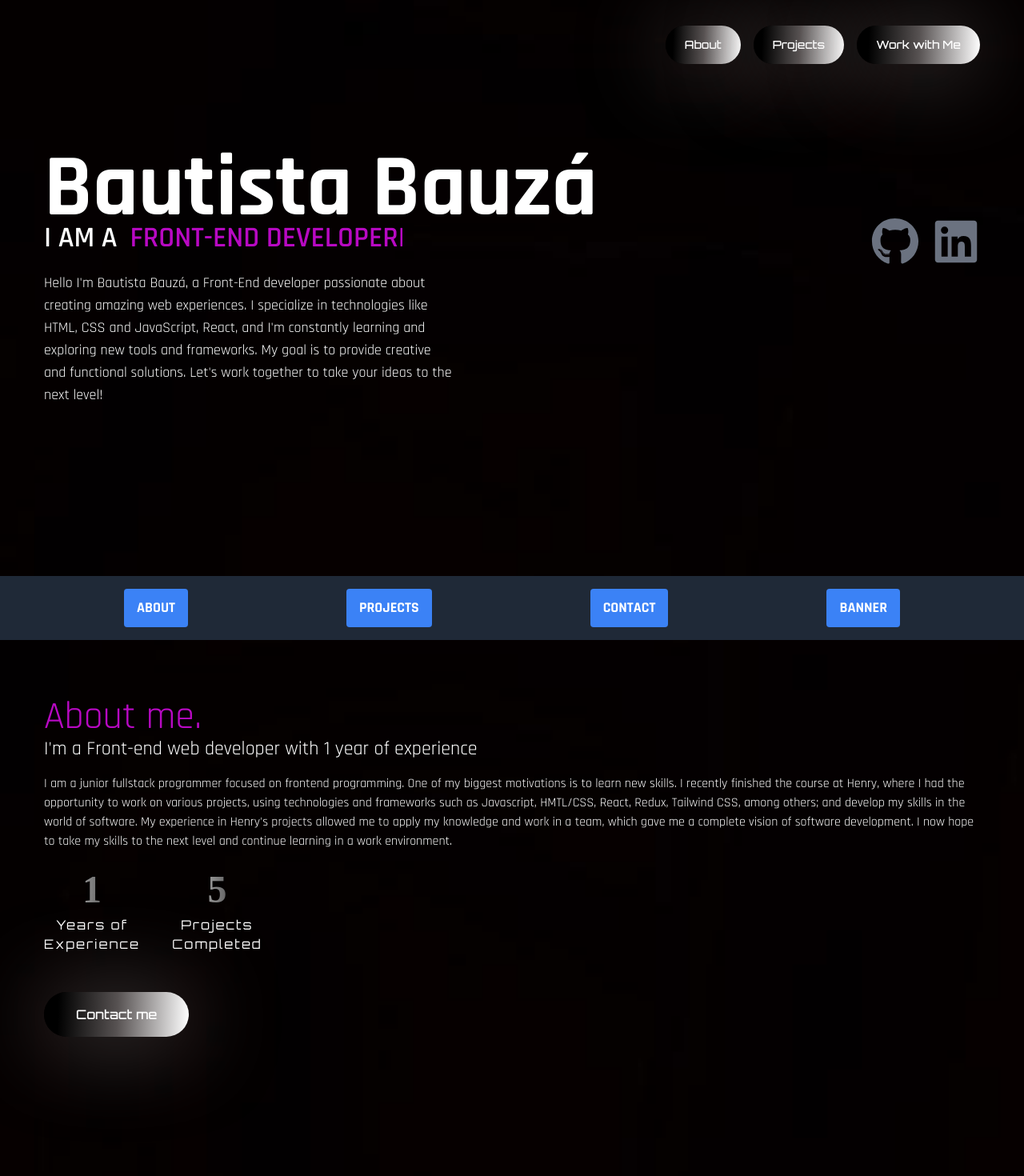
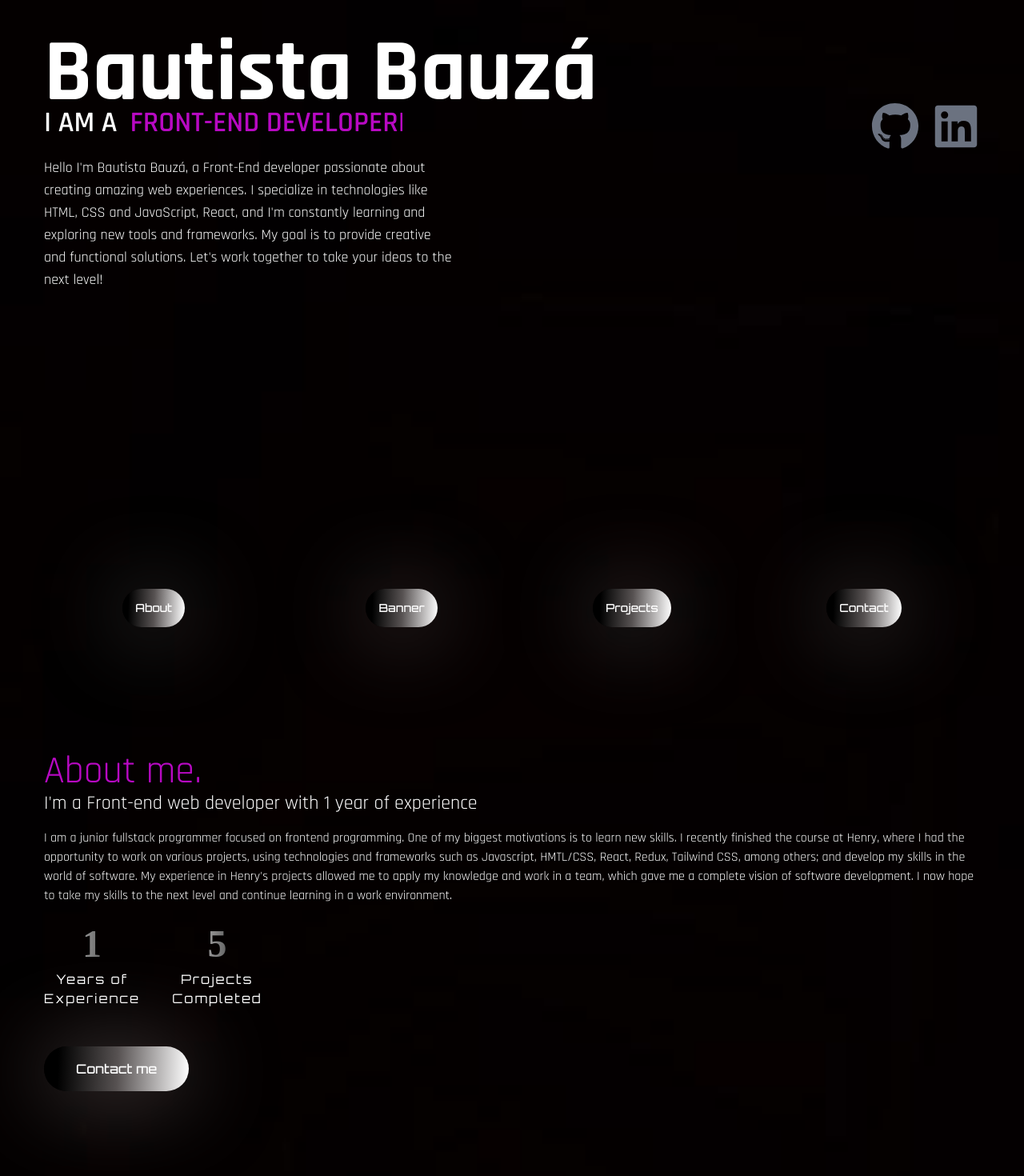
Before and after one commit to bautistax/PORTFOLIO, a React (Create React App) app: page / in a window 1280 px wide. Shown: the top 1470 px of the page at 80% size. Built offline with nearby package versions, Linux system fonts and the light colour scheme; the HTML template or start-up script is replaced by a standard one; a web font is replaced by a local one.

Commit message:
UI design

```diff
--- a/src/App.js
+++ b/src/App.js
@@ -1,7 +1,7 @@
 import React from 'react';
 // components
 import Banner from './components/Banner';
-import Header from './components/Header';
+// import Header from './components/Header';
 import About from './components/About';
 import Contact from './components/Contact';
 import AllProyects from './components/Allproyects';
@@ -10,7 +10,7 @@ import Footer from './components/Footer';
 const App = () => {
   return (
     <div className='bg-site2 bg-no-repeat bg-cover overflow-hidden'>
-      <Header />
+      {/* <Header /> */}
       <Banner />
       <About />
       <AllProyects />
--- a/src/components/About.js
+++ b/src/components/About.js
@@ -10,7 +10,8 @@ const About = () => {
     threshold: 0.5,
   });
   return (
-      <div id="about" className="container mx-auto"  ref={ref}>
+    <section id="about" className="h-screen">
+      <div className="container mx-auto" ref={ref}>
         <div className="flex flex-col gap-y-10 lg:flex-row lg:items-center lg:gap-x-20 lg:gap-y-0 h-screen">
           {/* text */}
           <motion.div
@@ -65,6 +66,7 @@ const About = () => {
           </motion.div>
         </div>
       </div>
+    </section>
   );
 };
 
--- a/src/components/Allproyects.js
+++ b/src/components/Allproyects.js
@@ -102,7 +102,8 @@ const AllProyects = () => {
   };
 
   return (
-      <div id="proyects" className="container mx-auto mt-32 mb-44 lg:px-4 lg:mx-14">
+    <section id="projects" className="h-screen">
+      <div className="container mx-auto mt-32 mb-44 lg:px-4 lg:mx-14">
         <div className="lg:flex-1 lg:ml-auto">
           <h2 className="text-4xl lg:text-5xl leading-tight text-accent mb-6 lg:mb-14">
             All&nbsp;&nbsp;Proyects
@@ -116,6 +117,7 @@ const AllProyects = () => {
           </div>
         </div>
       </div>
+    </section>
   );
 };
 
--- a/src/components/Banner.js
+++ b/src/components/Banner.js
@@ -1,70 +1,81 @@
-import React from 'react';
-import { TypeAnimation } from 'react-type-animation';
-import { motion } from 'framer-motion';
-import { FaGithub, FaLinkedin } from 'react-icons/fa';
-import { fadeIn } from '../variants';
+import React from "react";
+import { TypeAnimation } from "react-type-animation";
+import { motion } from "framer-motion";
+import { FaGithub, FaLinkedin } from "react-icons/fa";
+import { fadeIn } from "../variants";
 
 const Banner = () => {
   return (
-      <div id='banner' className="container mx-auto mb-8 lg:mb-64">
-        <div className='flex flex-col gap-y-8 lg:flex-row lg:items-center lg:gap-x-12'>
+    <section id="banner" className="h-screen">
+      <div className="container mx-auto mb-8 mt-12 lg:mb-64">
+        <div className="flex flex-col gap-y-8 lg:flex-row lg:items-center lg:gap-x-12">
           {/* text */}
-          <div className='flex-1 text-center lg:text-left'>
+          <div className="flex-1 text-center lg:text-left">
             <motion.h1
-              variants={fadeIn('up', 0.3)}
-              initial='hidden'
-              whileInView={'show'}
+              variants={fadeIn("up", 0.3)}
+              initial="hidden"
+              whileInView={"show"}
               viewport={{ once: false, amount: 0.7 }}
-              className='text-[10vw] lg:text-[110px] font-bold leading-[0.8]'
+              className="text-[10vw] lg:text-[110px] font-bold leading-[0.8]"
             >
               Bautista <span>Bauzá</span>
             </motion.h1>
             <motion.div
-              variants={fadeIn('up', 0.4)}
-              initial='hidden'
-              whileInView={'show'}
+              variants={fadeIn("up", 0.4)}
+              initial="hidden"
+              whileInView={"show"}
               viewport={{ once: false, amount: 0.7 }}
-              className='mb-4 lg:mb-6 text-[7vw] lg:text-[36px] font-secondary font-semibold uppercase leading-[1]'
+              className="mb-4 lg:mb-6 text-[7vw] lg:text-[36px] font-secondary font-semibold uppercase leading-[1]"
             >
-              <span className='text-white mr-4'>I am a</span>
+              <span className="text-white mr-4">I am a</span>
               <TypeAnimation
-                sequence={['Front-End Developer', 2000]}
+                sequence={["Front-End Developer", 2000]}
                 speed={1}
-                className='text-accent'
-                wrapper='span'
+                className="text-accent"
+                wrapper="span"
                 repeat={Infinity}
               />
             </motion.div>
             <motion.p
-              variants={fadeIn('up', 0.5)}
-              initial='hidden'
-              whileInView={'show'}
+              variants={fadeIn("up", 0.5)}
+              initial="hidden"
+              whileInView={"show"}
               viewport={{ once: false, amount: 0.7 }}
-              className='mb-4 text-sm lg:text-lg max-w-lg mx-auto lg:mx-0'
+              className="mb-4 text-sm lg:text-lg max-w-lg mx-auto lg:mx-0"
             >
-              Hello I'm Bautista Bauzá, a Front-End developer passionate about creating amazing web experiences. I specialize in technologies like HTML, CSS and JavaScript, React, and I'm constantly learning and exploring new tools and frameworks. My goal is to provide creative and functional solutions. Let's work together to take your ideas to the next level!
+              Hello I'm Bautista Bauzá, a Front-End developer passionate about
+              creating amazing web experiences. I specialize in technologies
+              like HTML, CSS and JavaScript, React, and I'm constantly learning
+              and exploring new tools and frameworks. My goal is to provide
+              creative and functional solutions. Let's work together to take
+              your ideas to the next level!
             </motion.p>
           </div>
           {/* socials */}
           <motion.div
-            variants={fadeIn('up', 0.7)}
-            initial='hidden'
-            whileInView={'show'}
+            variants={fadeIn("up", 0.7)}
+            initial="hidden"
+            whileInView={"show"}
             viewport={{ once: false, amount: 0.7 }}
-            className='flex text-[2vw] gap-x-4 max-w-max mx-auto mt-8 mb-36 lg:mx-0'
+            className="flex text-[2vw] gap-x-4 max-w-max mx-auto mt-8 mb-36 lg:mx-0"
           >
-            <a href='https://github.com/bautistax' className='text-gray-500 hover:text-white'>
-              <FaGithub className='text-4xl lg:text-6xl' />
+            <a
+              href="https://github.com/bautistax"
+              className="text-gray-500 hover:text-white"
+            >
+              <FaGithub className="text-4xl lg:text-6xl" />
             </a>
-            <a href='https://www.linkedin.com/in/bautista-bauz%C3%A1-8ba37325b/' className='text-gray-500 hover:text-blue-700'>
-              <FaLinkedin className='text-4xl lg:text-6xl' />
+            <a
+              href="https://www.linkedin.com/in/bautista-bauz%C3%A1-8ba37325b/"
+              className="text-gray-500 hover:text-blue-700"
+            >
+              <FaLinkedin className="text-4xl lg:text-6xl" />
             </a>
           </motion.div>
         </div>
       </div>
-
+    </section>
   );
-
 };
 
 export default Banner;
--- a/src/components/Contact.js
+++ b/src/components/Contact.js
@@ -1,13 +1,13 @@
-import React from 'react';
-import { motion } from 'framer-motion';
-import { fadeIn } from '../variants';
-import { FaLinkedin, FaWhatsapp, FaEnvelope } from 'react-icons/fa';
+import React from "react";
+import { motion } from "framer-motion";
+import { fadeIn } from "../variants";
+import { FaLinkedin, FaWhatsapp, FaEnvelope } from "react-icons/fa";
 
 const Contact = () => {
   // Cambia "tudireccion@gmail.com" por tu dirección de correo electrónico
-  const email = 'jbautistabauza@gmail.com';
-  const subject = 'Mensaje para ti';
-  const body = 'Escribe tu mensaje aquí';
+  const email = "jbautistabauza@gmail.com";
+  const subject = "Mensaje para ti";
+  const body = "Escribe tu mensaje aquí";
 
   const gmailLink = `https://mail.google.com/mail/u/0/?view=cm&fs=1&to=${encodeURIComponent(
     email
@@ -15,70 +15,82 @@ const Contact = () => {
 
   const handleGmailClick = (e) => {
     e.preventDefault();
-    window.open(gmailLink, '_blank');
+    window.open(gmailLink, "_blank");
   };
 
-
-
   // Cambia "tu-número-de-WhatsApp" por tu número de WhatsApp (incluyendo el código de país)
-  const phoneNumber = '+542616471133';
-  const message = '¡Hola!'; // Puedes personalizar el mensaje predeterminado
+  const phoneNumber = "+542616471133";
+  const message = "¡Hola!"; // Puedes personalizar el mensaje predeterminado
 
   // Enlace de WhatsApp para abrir el cliente de WhatsApp con un mensaje predeterminado
-  const whatsappLink = `https://api.whatsapp.com/send?phone=${phoneNumber}&text=${encodeURIComponent(message)}`;
+  const whatsappLink = `https://api.whatsapp.com/send?phone=${phoneNumber}&text=${encodeURIComponent(
+    message
+  )}`;
 
   const handleWhatsappClick = (e) => {
     e.preventDefault();
-    window.open(whatsappLink, '_blank');
+    window.open(whatsappLink, "_blank");
   };
 
-
   return (
-    <div id='contact' className='container mx-auto mt-72 mb-36'>
-      <div className='flex flex-col lg:flex-row'>
-
+    <section id="contact" className="h-screen">
+      <div className="container mx-auto mt-72 mb-36">
+        <div className="flex flex-col lg:flex-row">
           {/* Text Section */}
           <motion.div
-          variants={fadeIn('right', 0.3)}
+            variants={fadeIn("right", 0.3)}
             initial="hidden"
             whileInView={"show"}
             viewport={{ once: false, amount: 0.3 }}
-          className='flex-1 flex justify-center lg:justify-start items-center lg:items-start lg:mr-4 mb-8 lg:mb-0'>
-
-          <div className='text-center lg:text-left'>
-            <h4 className='text-xl uppercase text-accent font-medium mb-2 tracking-wide'>Get in touch</h4>
-            <h2 className='text-[45px] lg:text-[90px] leading-none mb-12'>Let's work <br /> together!</h2>
+            className="flex-1 flex justify-center lg:justify-start items-center lg:items-start lg:mr-4 mb-8 lg:mb-0"
+          >
+            <div className="text-center lg:text-left">
+              <h4 className="text-xl uppercase text-accent font-medium mb-2 tracking-wide">
+                Get in touch
+              </h4>
+              <h2 className="text-[45px] lg:text-[90px] leading-none mb-12">
+                Let's work <br /> together!
+              </h2>
             </div>
-
           </motion.div>
 
           {/* Icons Section */}
           <motion.div
-          variants={fadeIn('right', 0.3)}
+            variants={fadeIn("right", 0.3)}
             initial="hidden"
             whileInView={"show"}
             viewport={{ once: false, amount: 0.3 }}
-          className='flex-1 flex justify-center lg:justify-end items-center'>
-
-          <div className='flex flex-col items-center lg:flex-row lg:items-center'>
-            <a href='https://www.linkedin.com/in/bautista-bauz%C3%A1-8ba37325b/' className='mx-4 text-gray-500 hover:text-blue-700'>
-              <FaLinkedin className='text-6xl' />
+            className="flex-1 flex justify-center lg:justify-end items-center"
+          >
+            <div className="flex flex-col items-center lg:flex-row lg:items-center">
+              <a
+                href="https://www.linkedin.com/in/bautista-bauz%C3%A1-8ba37325b/"
+                className="mx-4 text-gray-500 hover:text-blue-700"
+              >
+                <FaLinkedin className="text-6xl" />
               </a>
 
-            <a href={whatsappLink} onClick={handleWhatsappClick} className='mx-4 text-gray-500 hover:text-green-500'>
-              <FaWhatsapp className='text-6xl' />
+              <a
+                href={whatsappLink}
+                onClick={handleWhatsappClick}
+                className="mx-4 text-gray-500 hover:text-green-500"
+              >
+                <FaWhatsapp className="text-6xl" />
               </a>
 
-            <a href={gmailLink} onClick={handleGmailClick} className="mx-4 text-gray-500 hover:text-red-700">
+              <a
+                href={gmailLink}
+                onClick={handleGmailClick}
+                className="mx-4 text-gray-500 hover:text-red-700"
+              >
                 <FaEnvelope className="text-6xl" />
               </a>
             </div>
-
           </motion.div>
         </div>
       </div>
+    </section>
   );
-
 };
 
 export default Contact;
--- a/src/components/Footer.js
+++ b/src/components/Footer.js
@@ -3,19 +3,27 @@ import { Link } from "react-scroll";
 
 const Footer = () => {
   return (
-        <footer className="fixed bottom-0 w-full bg-gray-800 text-white">
-            <div className="container mx-auto p-4 flex justify-around">
+    <footer className="fixed bottom-0 w-full bg-transparent text-white">
+      <div className="container mx-auto p-4 flex justify-around flex-wrap">
         <Link to="about" smooth={true} duration={500}>
-                    <button className="bg-blue-500 hover:bg-blue-700 text-white font-bold py-2 px-4 rounded">ABOUT</button>
+          <button className="btn btn-sm px-4 py-2 mb-2 sm:mb-4 lg:mb-0 lg:mr-4">
+            About
+          </button>
         </Link>
-                <Link to="proyects" smooth={true} duration={500}>
-                    <button className="bg-blue-500 hover:bg-blue-700 text-white font-bold py-2 px-4 rounded">PROJECTS</button>
+        <Link to="banner" smooth={true} duration={500}>
+          <button className="btn btn-sm px-4 py-2 lg:ml-4">
+            Banner
+          </button>
+        </Link>
+        <Link to="projects" smooth={true} duration={500}>
+          <button className="btn btn-sm px-4 py-2 mb-2 sm:mb-4 lg:mb-0">
+            Projects
+          </button>
         </Link>
         <Link to="contact" smooth={true} duration={500}>
-                    <button className="bg-blue-500 hover:bg-blue-700 text-white font-bold py-2 px-4 rounded">CONTACT</button>
-                </Link>
-                <Link to="banner" smooth={true} duration={500}>
-                    <button className="bg-blue-500 hover:bg-blue-700 text-white font-bold py-2 px-4 rounded">BANNER</button>
+          <button className="btn btn-sm px-4 py-2 mb-2 sm:mb-4 lg:mb-0">
+            Contact
+          </button>
         </Link>
       </div>
     </footer>
--- a/src/components/Header.js
+++ b/src/components/Header.js
@@ -1,22 +1,22 @@
-import React from 'react';
-import { Link } from 'react-scroll';
-const Header = () => {
-  return (
-    <header className='py-5 lg:py-8'>
-      <div className="container mx-auto mb-20 flex flex-col items-center lg:flex-row lg:justify-end">
-        <Link to='about'>
-          <button className='btn btn-sm lg:btn-md mb-4 lg:mb-0 lg:mr-4'>About</button>
-        </Link>
-        <Link to='proyects'>
-          <button className='btn btn-sm lg:btn-md mb-4 lg:mb-0'>Projects</button>
-        </Link>
-        <Link to='contact'>
-          <button className='btn btn-sm lg:btn-md lg:ml-4'>Work with Me</button>
-        </Link>
-      </div>
-    </header>
-  );
-};
+// import React from 'react';
+// import { Link } from 'react-scroll';
+// const Header = () => {
+//   return (
+//     <header className='py-5 lg:py-8'>
+//       <div className="container mx-auto mb-20 flex flex-col items-center lg:flex-row lg:justify-end">
+//         <Link to='about'>
+//           <button className='btn btn-sm lg:btn-md mb-4 lg:mb-0 lg:mr-4'>About</button>
+//         </Link>
+//         <Link to='proyects'>
+//           <button className='btn btn-sm lg:btn-md mb-4 lg:mb-0'>Projects</button>
+//         </Link>
+//         <Link to='contact'>
+//           <button className='btn btn-sm lg:btn-md lg:ml-4'>Work with Me</button>
+//         </Link>
+//       </div>
+//     </header>
+//   );
+// };
 
 
-export default Header;
+// export default Header;
```
Lines whose indentation alone changed are shown as unchanged.
